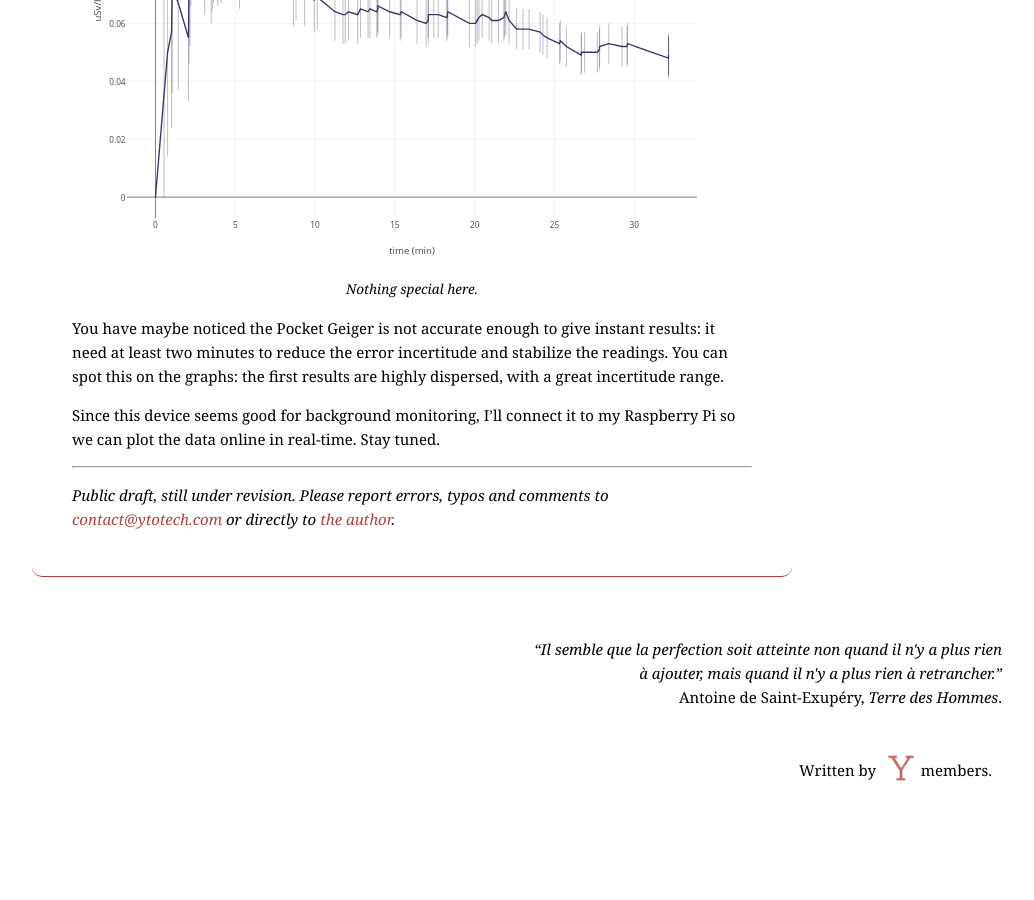
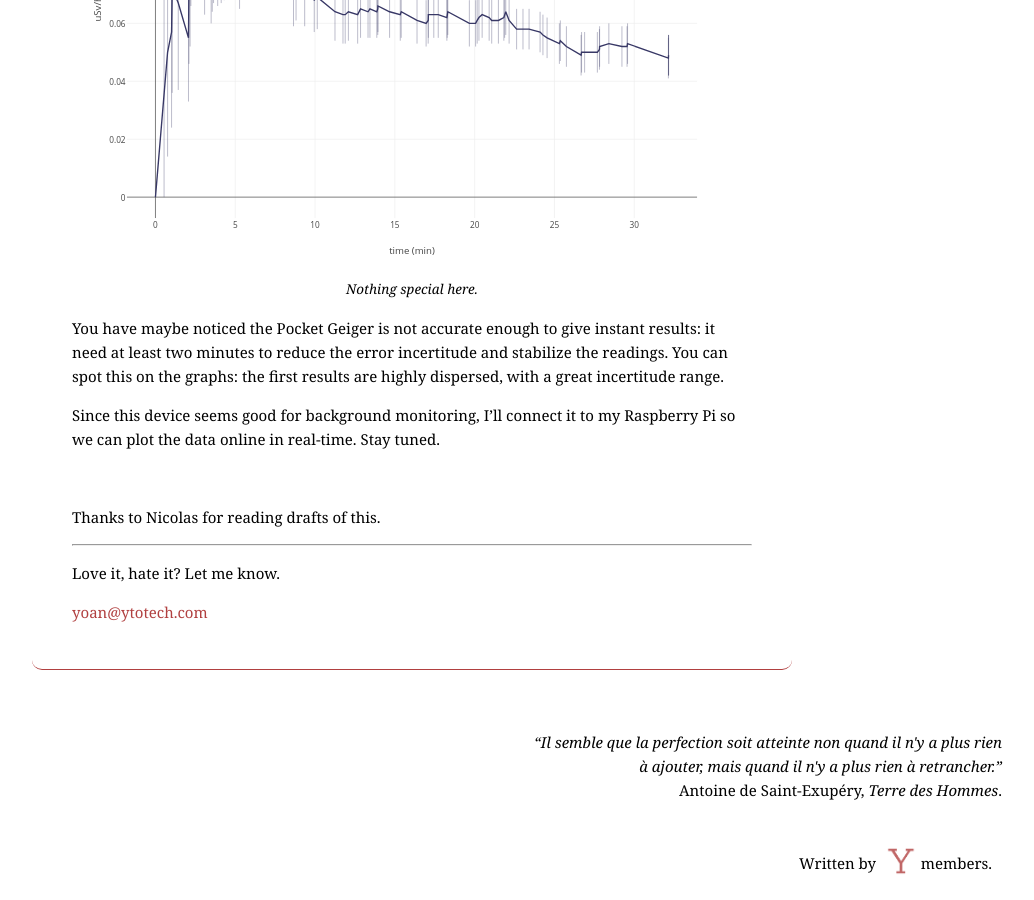
Before and after one commit to MonsieurV/monsieurv.github.io, a Jekyll site: the page built from _posts/2015-12-06-radiation-watch-arduino.markdown, in a window 1280 px wide and 900 px high, scrolled down 5179 px. Shown: the whole window, without its empty margins (128-1162 px from the left). Built offline with Jekyll 4.4.1, drawn with Linux system fonts in a browser that asks for light colours; some web fonts are replaced; before the commit the page ends 5986 px from its top, so only the background shows below that.

Commit message:
Not draft anymore

```diff
--- a/_posts/2015-12-06-radiation-watch-arduino.markdown
+++ b/_posts/2015-12-06-radiation-watch-arduino.markdown
@@ -57,6 +57,10 @@
 
 Since this device seems good for background monitoring, I'll connect it to my Raspberry Pi so we can plot the data online in real-time. Stay tuned.
 
+<br>
+
+Thanks to Nicolas for reading drafts of this.
+
 [effi_synchrone]: http://www.effi-synchrone.com
 [rw]: http://www.radiation-watch.org/
 [rw_ks]: https://www.kickstarter.com/projects/1517658569/smart-radiation-detector/description
```
Also changed, not shown: other parts of _posts/2015-12-06-radiation-watch-arduino.markdown (+1 -1 lines).
